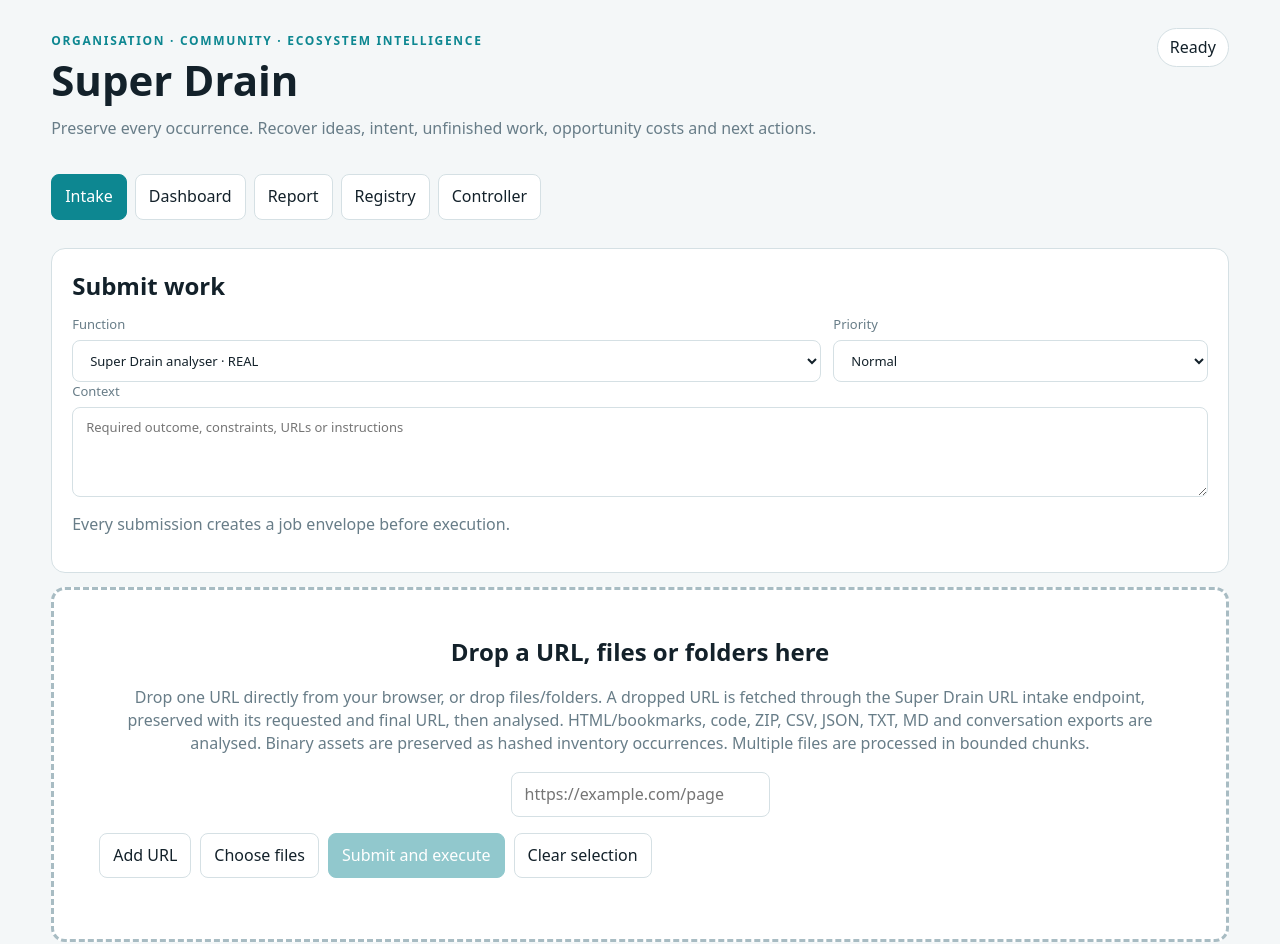
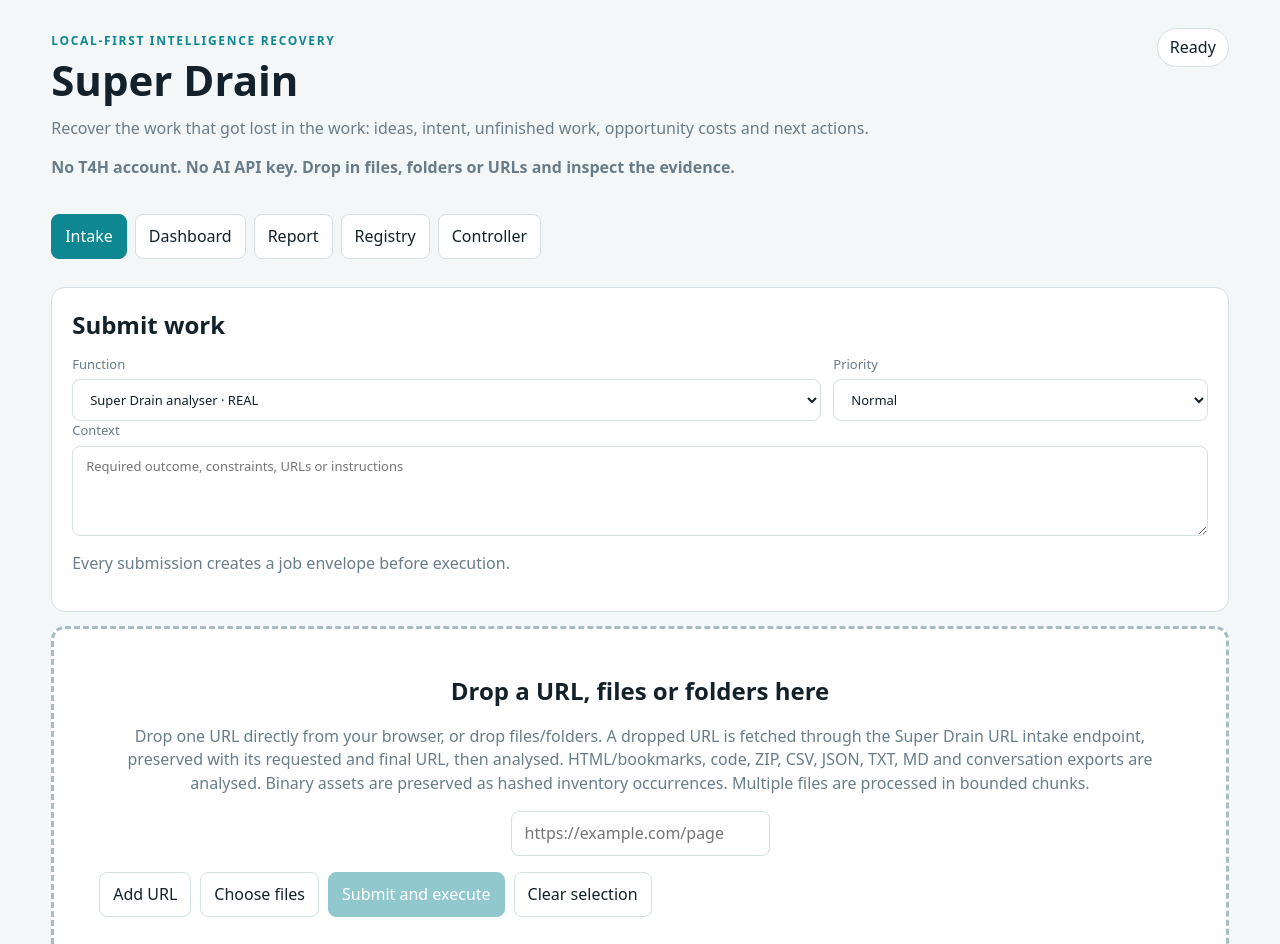
Before and after one commit to tech4humanity-002/super-drain, a website: page index.html in a window 1280 px wide. Shown: the top 944 px of the page. Drawn offline with nearby package versions, Linux system fonts and the light colour scheme.

Commit message:
Clarify public value and credential-free use on app entry

```diff
--- a/index.html
+++ b/index.html
@@ -1,8 +1,8 @@
 <!doctype html>
 <!-- T4H SUPER_DRAIN -->
 <html lang="en"><head><meta charset="utf-8"><meta name="viewport" content="width=device-width,initial-scale=1">
-<title>Super Drain</title><link rel="stylesheet" href="./styles.css"><link rel="stylesheet" href="./intake.css"><script src="https://cdn.jsdelivr.net/npm/jszip@3.10.1/dist/jszip.min.js"></script></head>
-<body><header><div><span class="eyebrow">ORGANISATION · COMMUNITY · ECOSYSTEM INTELLIGENCE</span><h1>Super Drain</h1><p>Preserve every occurrence. Recover ideas, intent, unfinished work, opportunity costs and next actions.</p></div><span id="state" class="pill">Ready</span></header>
+<title>Super Drain | Recover the work that got lost in the work</title><meta name="description" content="Local-first intelligence recovery for ideas, unfinished work, opportunity costs and next actions. No T4H account or AI API key required."><link rel="stylesheet" href="./styles.css"><link rel="stylesheet" href="./intake.css"><script src="https://cdn.jsdelivr.net/npm/jszip@3.10.1/dist/jszip.min.js"></script></head>
+<body><header><div><span class="eyebrow">LOCAL-FIRST INTELLIGENCE RECOVERY</span><h1>Super Drain</h1><p>Recover the work that got lost in the work: ideas, intent, unfinished work, opportunity costs and next actions.</p><p><strong>No T4H account. No AI API key. Drop in files, folders or URLs and inspect the evidence.</strong></p></div><span id="state" class="pill">Ready</span></header>
 <nav id="tabs"></nav><main>
 <section id="intake" class="view"><div class="panel"><h2>Submit work</h2><div class="intake-controls"><label>Function<select id="function"></select></label><label>Priority<select id="priority"><option value="normal">Normal</option><option value="urgent">Urgent</option><option value="fast-track">Fast-track</option><option value="emergency">Emergency</option></select></label></div><label>Context<textarea id="context" placeholder="Required outcome, constraints, URLs or instructions"></textarea></label><p id="routingNote">Every submission creates a job envelope before execution.</p></div><div id="drop" class="drop" tabindex="0"><h2>Drop a URL, files or folders here</h2><p>Drop one URL directly from your browser, or drop files/folders. A dropped URL is fetched through the Super Drain URL intake endpoint, preserved with its requested and final URL, then analysed. HTML/bookmarks, code, ZIP, CSV, JSON, TXT, MD and conversation exports are analysed. Binary assets are preserved as hashed inventory occurrences. Multiple files are processed in bounded chunks.</p><input id="url" type="url" placeholder="https://example.com/page"><div class="actions"><button id="addUrl">Add URL</button><button id="choose">Choose files</button><input id="files" type="file" multiple hidden><button id="run" class="primary" disabled>Submit and execute</button><button id="clear">Clear selection</button></div></div><div id="selection" class="panel"></div><div id="progress" class="panel hidden"></div></section>
 <section id="dashboard" class="view hidden"><div id="metrics" class="metrics"></div><div class="grid"><article class="panel"><h2>What was found</h2><div id="found"></div></article><article class="panel"><h2>Known and novel</h2><div id="novel"></div></article></div><article class="panel"><h2>Highest-value pages</h2><div id="topPages"></div></article></section>
```
